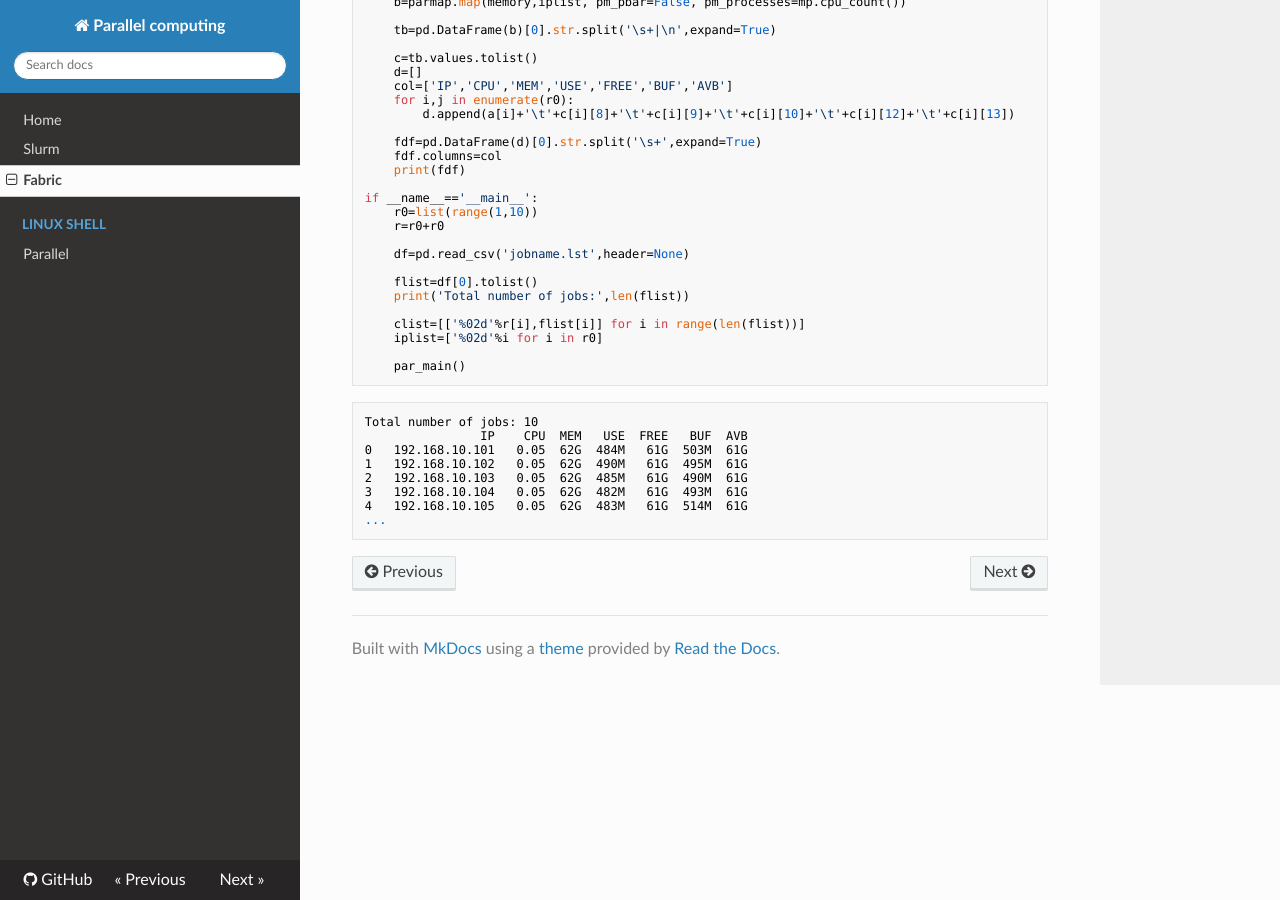
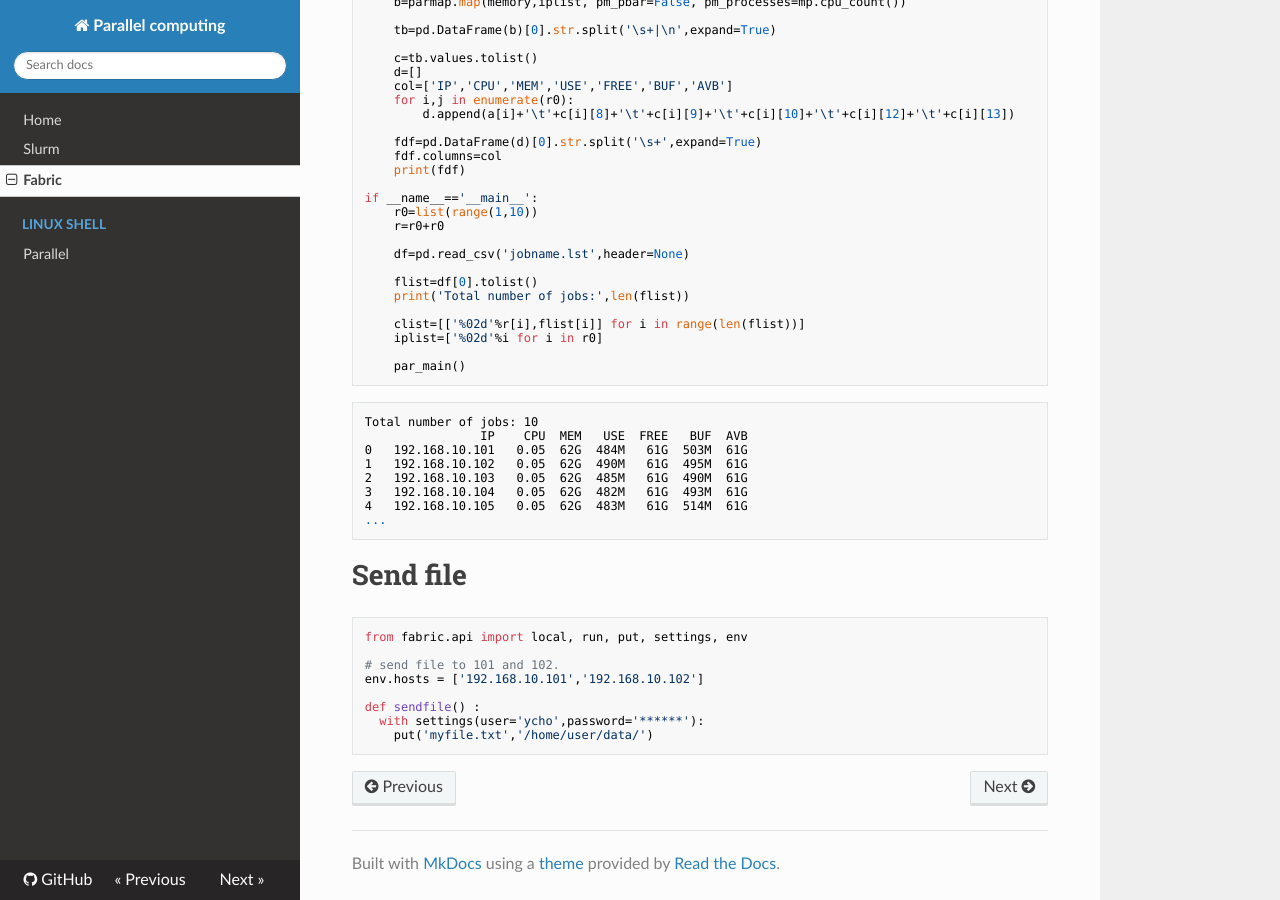
Before and after one commit to WonyoungCho/parallel, an MkDocs documentation site: the page built from docs/fabric.md, in a window 1280 px wide and 900 px high, scrolled down 1071 px. Built offline with MkDocs 1.6.1, drawn with Linux system fonts in a browser that asks for light colours; nearby versions of some CDN libraries; old or Windows-style settings are respelled for this version of MkDocs.

Commit message:
Update fabric.md

````diff
--- a/docs/fabric.md
+++ b/docs/fabric.md
@@ -89,3 +89,15 @@ Total number of jobs: 10
 4   192.168.10.105   0.05  62G  483M   61G  514M  61G
 ...
 ```
+
+# Send file
+```
+from fabric.api import local, run, put, settings, env
+
+# send file to 101 and 102.
+env.hosts = ['192.168.10.101','192.168.10.102']
+
+def sendfile() :
+  with settings(user='ycho',password='******'):
+    put('myfile.txt','/home/user/data/')
+```
````
